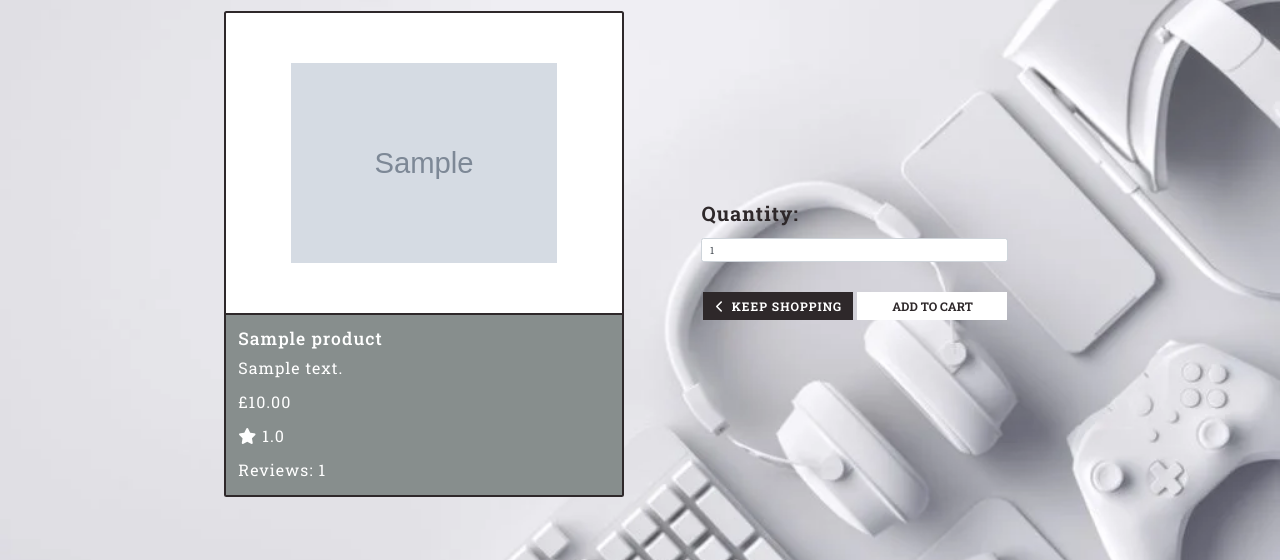
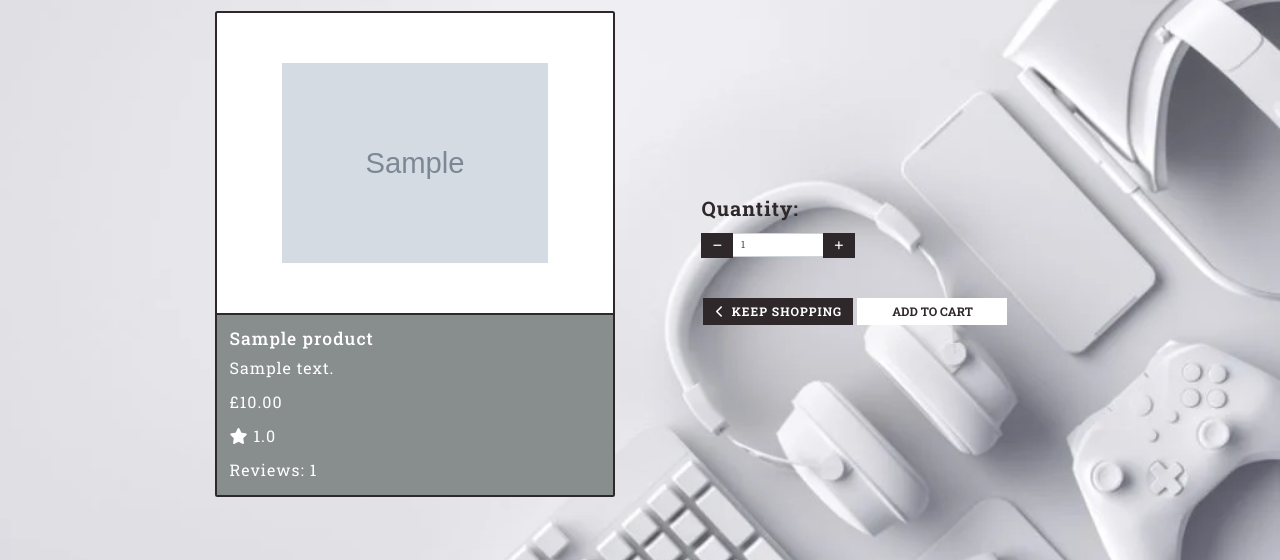
Before and after one commit to ThomasWharton/gamer-station, a Django app: page /products/1/ in a window 1280 px wide. Shown: the part 134-694 px from the top of the page. Run offline with Django 3.2, Linux system fonts and the light colour scheme; tables that the repository leaves empty hold one stand-in row (values such as "Sample post"); grey boxes marked "Sample" are stand-in pictures; parts of the project's set-up code (start-up, migrations or seed data) failed here and were passed over; some libraries are stand-ins or nearby versions.

Commit message:
Add plus and minus button for quanitity

```diff
--- a/cart/templates/cart/cart.html
+++ b/cart/templates/cart/cart.html
@@ -27,7 +27,6 @@
                             <thead class="text-black">
                                 <tr>
                                     <th scope="col">Product Info</th>
-                                    <!-- <th scope="col"></th> -->
                                     <th scope="col">Price</th>
                                     <th scope="col">Qty</th>
                                     <th scope="col">Subtotal</th>
--- a/gamer_station/settings.py
+++ b/gamer_station/settings.py
@@ -189,4 +189,4 @@ DEFAULT_AUTO_FIELD = 'django.db.models.BigAutoField'
 
 
 FREE_DELIVERY_THRESHOLD = 500
-STANDARD_DELIVERY_PERCENTAGE = 10
+STANDARD_DELIVERY_PERCENTAGE = 5
--- a/products/templates/products/product_detail.html
+++ b/products/templates/products/product_detail.html
@@ -33,7 +33,19 @@
             <div class="form-row text-center">
                 <div class="col-12 quantity-col">
                     <p class="mt-3 product-form-label"><strong>Quantity:</strong></p>
+                    <div class="form-group w-50">
                         <div class="input-group">
+                            <div class="input-group-prepend">
+                                <button
+                                    class="decrement-qty btn btn-black rounded-0"
+                                    data-item_id="{{ product.id }}"
+                                    id="decrement-qty_{{ product.id }}"
+                                >
+                                    <span class="icon">
+                                        <i class="fas fa-minus"></i>
+                                    </span>
+                                </button>
+                            </div>
                             <input
                                 type="number"
                                 class="form-control qty_input"
@@ -44,6 +56,18 @@
                                 data-item_id="{{ product.id }}"
                                 id="id_qty_{{ product.id }}"
                             >
+                            <div class="input-group-append">
+                                <button
+                                    class="increment-qty btn btn-black rounded-0"
+                                    data-item_id="{{ product.id }}"
+                                    id="increment-qty_{{ product.id }}"
+                                >
+                                    <span class="icon">
+                                        <i class="fas fa-plus"></i>
+                                    </span>
+                                </button>
+                            </div>
+                        </div>
                     </div>
                 </div>
                 <div class="col-12 product-detail-btn-col">
```
Lines whose indentation alone changed are shown as unchanged.
